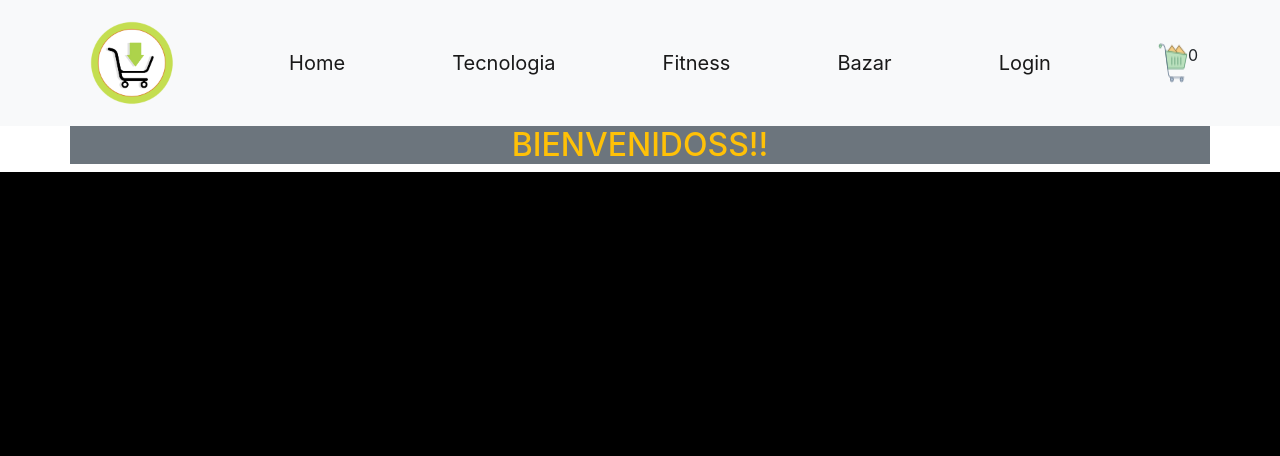
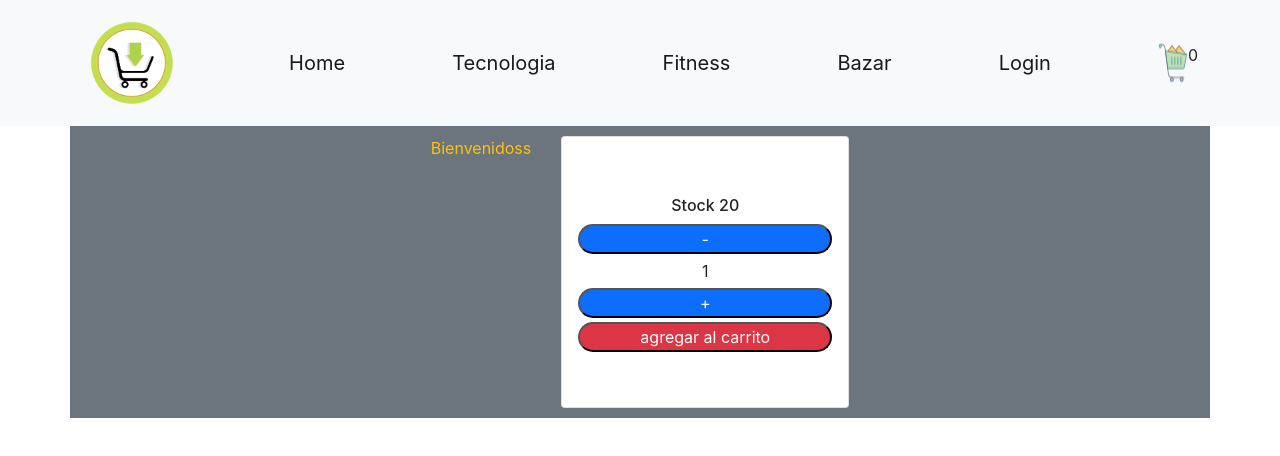
Before and after one commit to MartinFerreiraa/Repositorio2, a React (Create React App) app: page /item/1 in a window 1280 px wide. Shown: the top 456 px of the page. Built offline with nearby package versions, Linux system fonts and the light colour scheme.

Commit message:
agregado contador carrito

```diff
--- a/src/App.js
+++ b/src/App.js
@@ -4,15 +4,13 @@ import NavBar from './components/NavBar/NavBar';
 import ItemListContainer from './components/ItemListContainer/ItemListContainer';
 
 
+
 function App() {
 
-  let style = {
-    backgroundColor:"#000"}
   return (
     <div className="App">
       <NavBar/>
-      <ItemListContainer greeting="BIENVENIDOSS!!"/>
-      <header style={style} className="App-header"></header>
+      <ItemListContainer />
     </div>
   );
 }
--- a/src/components/CartWidget/CartWidget.js
+++ b/src/components/CartWidget/CartWidget.jsx
@@ -1,16 +1,19 @@
 import React from "react";
 import Carrito from  '../../carrito.png'
 
-const SumaCarrito =(cantidadCarrito,sumar) => {
+
+
+
+const SumaCarrito =(cantidadCarrito) => {
     cantidadCarrito = 0;
 
 return(
     <div>
-        <form className="d-flex">
+        <form className="d-flex ">
         <img src={Carrito}/>
         <p className="item-count">{cantidadCarrito}</p>
         </form>
     </div>
 )
 }
-export default SumaCarrito
+export default SumaCarrito;
--- /dev/null
+++ b/src/components/ItemCount/ItemCount.jsx
@@ -0,0 +1,51 @@
+import React,{ useState } from "react";
+const ItemCount = ({ stock, initaial, onAdd}) => {
+    const [count, setCount] = useState(initaial || 20);
+
+    const Restar = () =>{
+        if (count === 1) {
+            console.log(`error al seguir restando`)
+        }else{
+            setCount (count - 1);
+        }
+    };
+
+    const Sumar = () =>{
+        if (count >= stock) {
+            console.log(`No hay mas stock`)
+        }else{
+            setCount(count + 1);
+        }
+    }
+    const agregarCarrito = () => {
+        onAdd(count)
+    }
+    return(
+        <div className="card " style={{width: "18rem", height:"17rem"}}>
+            <div className="card-body d-flex justify-content-center aling-item-center flex-column">
+                <div
+                    className="text-dark btn-group d-flex justify-content-center aling-item-center my-1 flex-column"
+                    role="group"
+                    arial-label="Basic outlined example"
+                    >
+                     <h2 class="h6"> Stock {stock}</h2>
+                    <button type="button" className=" bg-primary text-white rounded-pill" onClick={Restar}> - </button>
+
+                    <div className=" d-flex justify-content-center aling-item-center" style={{padding:"5px"}}>
+                        {count}
+                    </div>
+                    <button type="button" className="bg-primary text-white rounded-pill" onClick={Sumar}> + </button>
+                </div>
+                <button onClick={agregarCarrito} type="button" className="bg-danger text-white rounded-pill">
+                    agregar al carrito
+                </button>
+            </div>
+        </div>
+
+
+
+    );
+
+};
+
+export default ItemCount;
--- a/src/components/ItemListContainer/ItemListContainer.js
+++ /dev/null
@@ -1,8 +0,0 @@
-import React from "react";
-
-const ItemListContainer = ({greeting}) => {
-    return (
-        <div className='container text-warning bg-secondary'> <h2>{greeting}</h2></div>
-    )
-}
-export default ItemListContainer
--- /dev/null
+++ b/src/components/ItemListContainer/ItemListContainer.jsx
@@ -0,0 +1,17 @@
+import React from "react";
+import ItemCount from "../ItemCount/ItemCount";
+
+
+const ItemListContainer = ({greeting}) => {
+   const onAdd = (count) => {
+       console.log(`Seleccionaste` [count])
+   }
+
+    return (
+        <div className='container text-warning bg-secondary d-flex justify-content-center aling-item-center' style={{padding:"10px"}}>
+            <span style={{paddingRight:"30px"}}> {greeting ? greeting: "Bienvenidoss"}</span>
+            <ItemCount stock={20} initaial={1} onAdd={onAdd}/>
+        </div>
+    )
+}
+export default ItemListContainer ;
```
Also changed, not shown: src/components/NavBar/NavBar.jsx (renamed from src/components/NavBar/NavBar.js).
